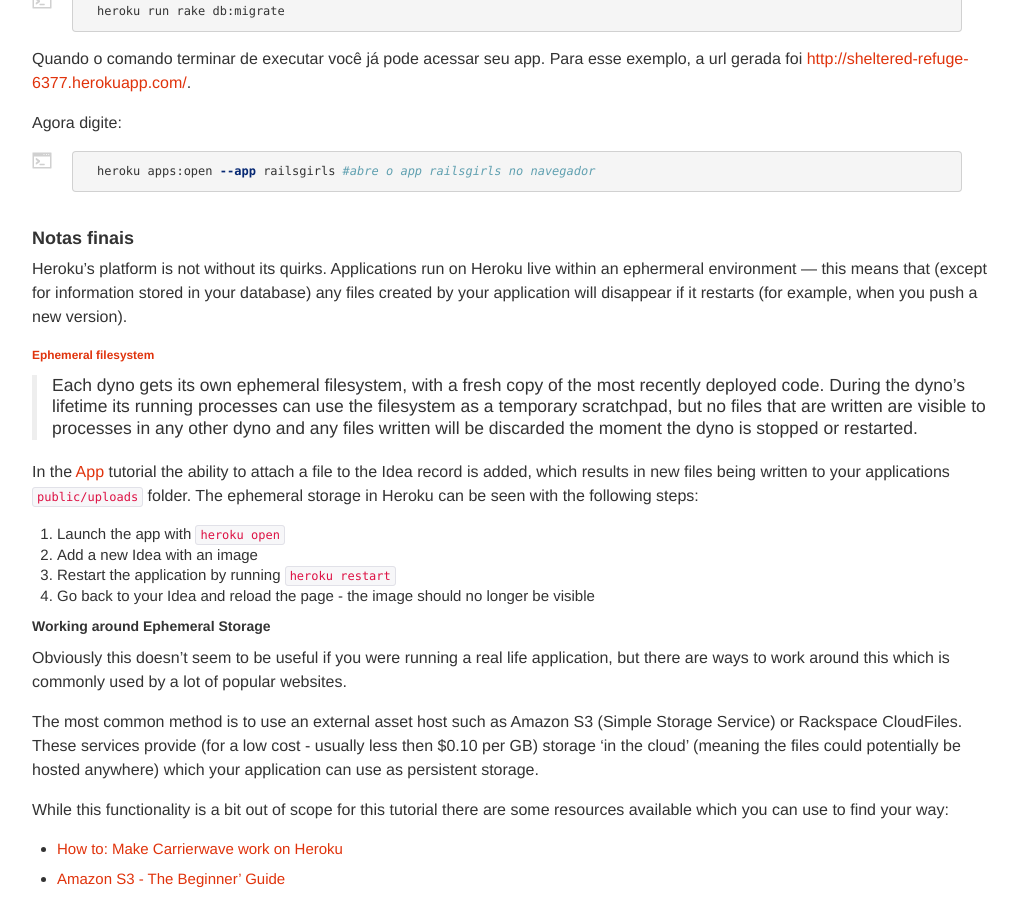
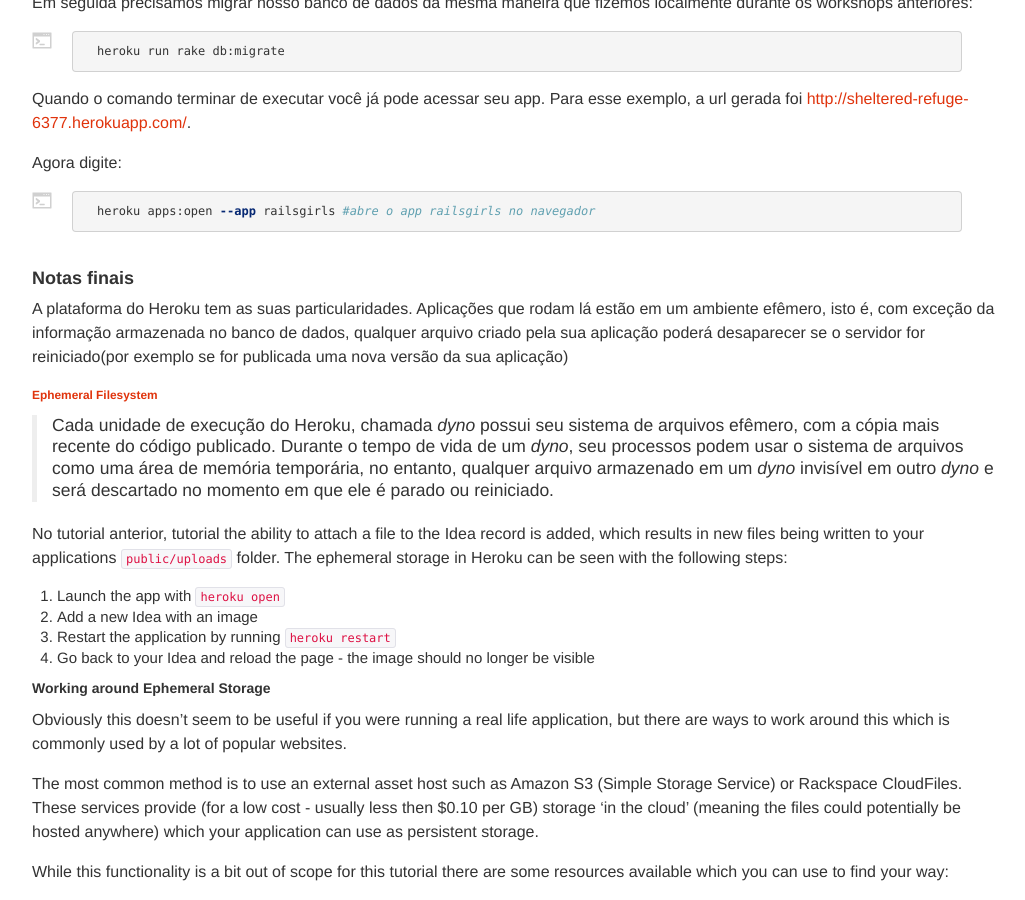
Before and after one commit to railsgirls/guides.railsgirls.com, a Jekyll site: the page built from _posts/2015-12-02-publique-heroku.markdown, in a window 1280 px wide and 900 px high, scrolled down 3259 px. Shown: the whole window, without its empty margins (53-1078 px from the left). Built offline with Jekyll 4.4.1, drawn with Linux system fonts in a browser that asks for light colours; nearby versions of some CDN libraries; some of the changed text lies outside the part shown.

Commit message:
Continue Heroku post translation

```diff
--- a/_posts/2015-12-02-publique-heroku.markdown
+++ b/_posts/2015-12-02-publique-heroku.markdown
@@ -121,6 +121,8 @@ Para enviar nosso código para o Heroku, basta executar:
   git push heroku master #faz push no repositório remoto do Heroku
 {% endhighlight %}
 
+Que retorna algo parecido com:
+
 {% highlight sh %}
 Initializing repository, done.
 Counting objects: 101, done.
@@ -164,12 +166,14 @@ Agora digite:
 
 #### Notas finais
 
-Heroku's platform is not without its quirks. Applications run on Heroku live within an ephermeral environment — this means that (except for information stored in your database) any files created by your application will disappear if it restarts (for example, when you push a new version).
+A plataforma do Heroku tem as suas particularidades. Aplicações que rodam lá estão em um ambiente efêmero, isto é, com exceção da informação armazenada no banco de dados, qualquer arquivo criado pela sua aplicação poderá desaparecer se o servidor for reiniciado(por exemplo se for publicada uma nova versão da sua aplicação)
 
-###### [Ephemeral filesystem](https://devcenter.heroku.com/articles/dynos#ephemeral-filesystem)
-> Each dyno gets its own ephemeral filesystem, with a fresh copy of the most recently deployed code. During the dyno’s lifetime its running processes can use the filesystem as a temporary scratchpad, but no files that are written are visible to processes in any other dyno and any files written will be discarded the moment the dyno is stopped or restarted.
+###### [Ephemeral Filesystem](https://devcenter.heroku.com/articles/dynos#ephemeral-filesystem)
 
-In the [App](/app) tutorial the ability to attach a file to the Idea record is added, which results in new files being written to your applications `public/uploads` folder. The ephemeral storage in Heroku can be seen with the following steps:
+> Cada unidade de execução do Heroku, chamada *dyno* possui seu sistema de arquivos efêmero, com a cópia mais recente do código publicado. Durante o tempo de vida de um *dyno*, seu processos podem usar o sistema de arquivos como uma área de memória temporária, no entanto, qualquer arquivo armazenado em um *dyno* invisível em outro *dyno* e será descartado
+no momento em que ele é parado ou reiniciado.
+
+No tutorial anterior, [](/app) tutorial the ability to attach a file to the Idea record is added, which results in new files being written to your applications `public/uploads` folder. The ephemeral storage in Heroku can be seen with the following steps:
 
 1. Launch the app with `heroku open`
 2. Add a new Idea with an image
--- a/index.html
+++ b/index.html
@@ -60,7 +60,6 @@ title: Guides
       <h3>Design moderno com Bootstrap</h3>
       <p>Como incluir um framework CSS na sua aplicação como o Bootstrap.</p>
     </a>
-    <!--TODO: Refazer tutorial usando a gem https://github.com/seyhunak/twitter-bootstrap-rails -->
   <li>
     <a href="thumbnails">
       <i>7</i>
```
